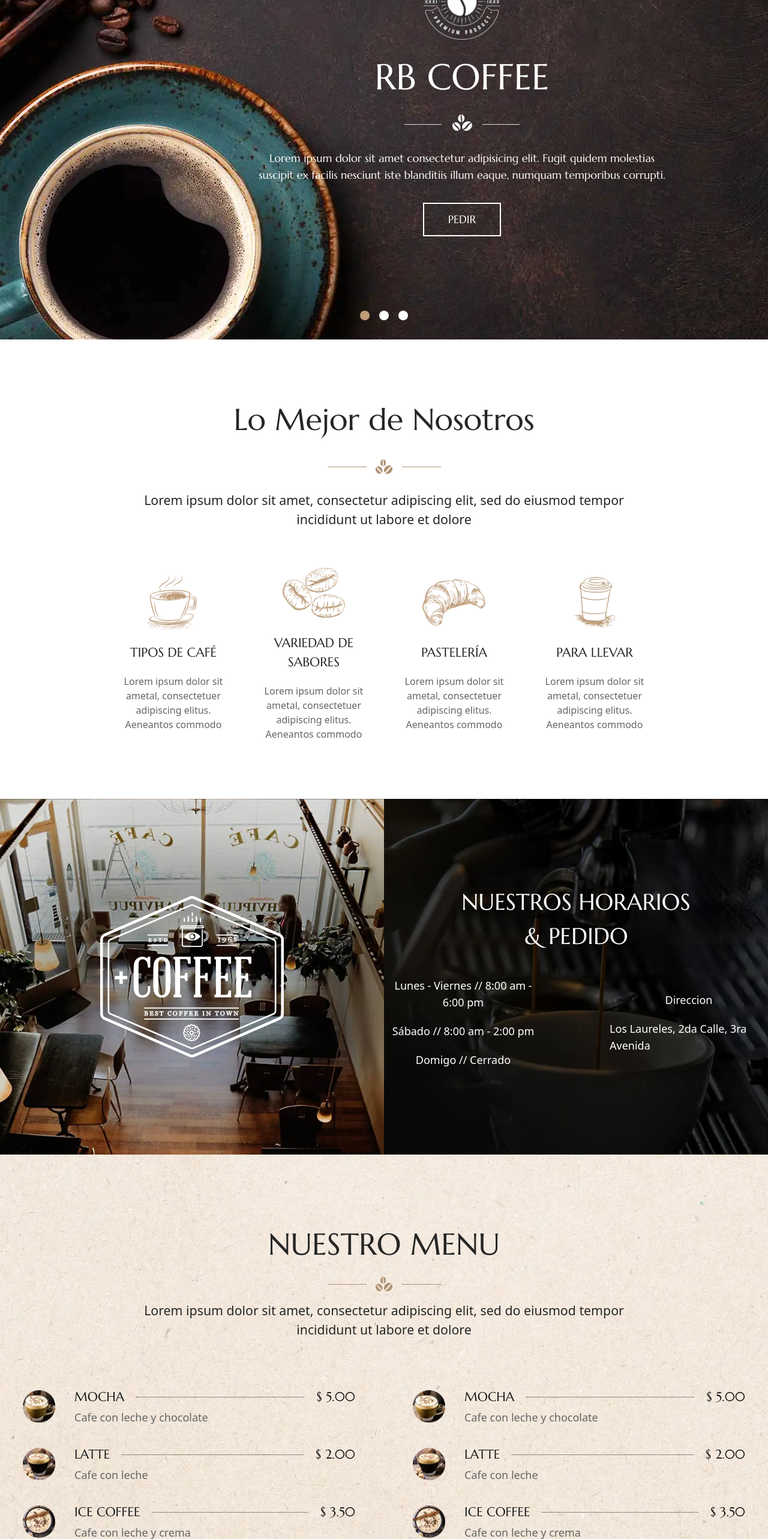
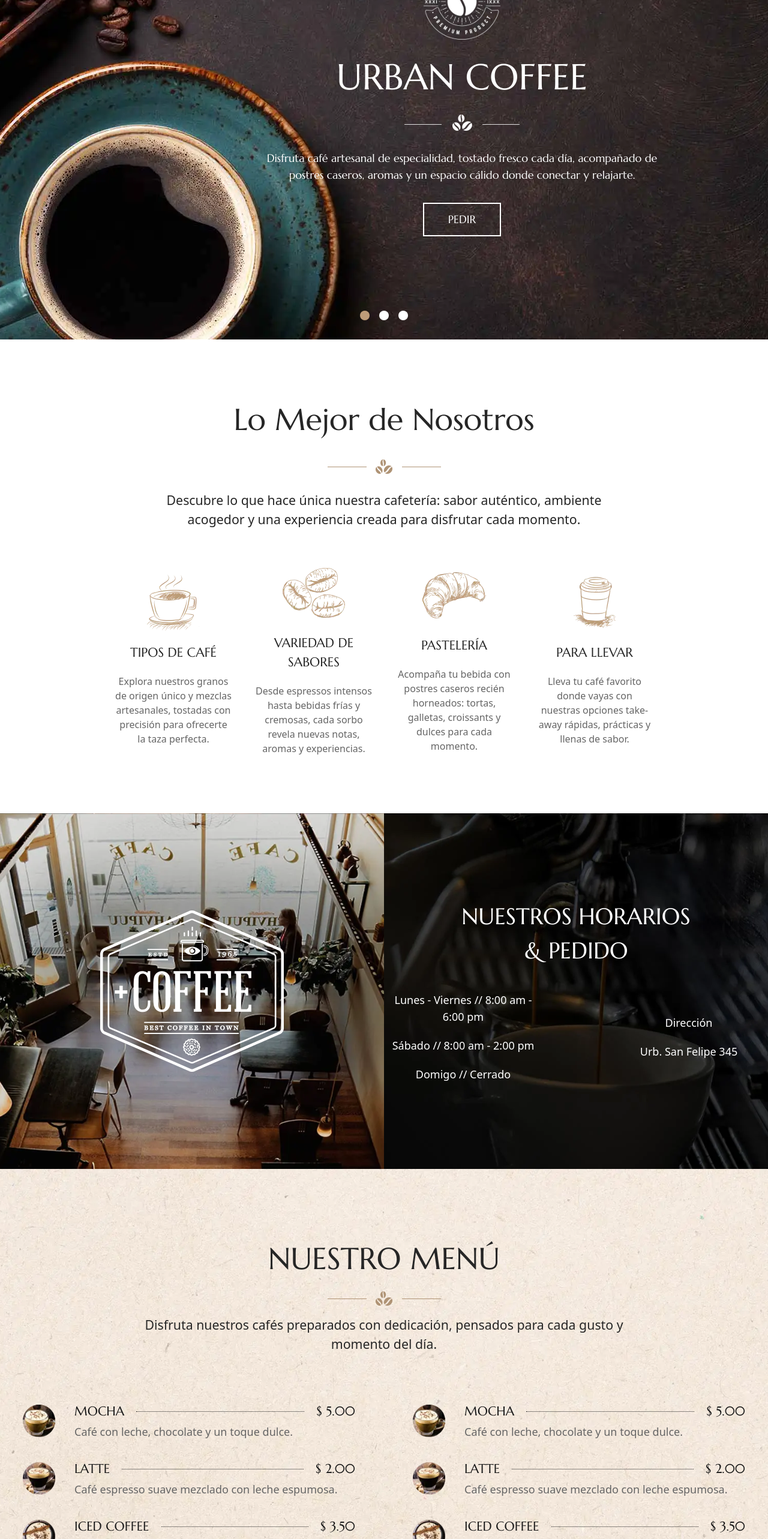
Before and after one commit to RoyerB3J5/cafeteria, a Next.js app: page / in a window 1280 px wide. Shown: the part 234-2800 px from the top of the page at 60% size. Built offline with nearby package versions, Linux system fonts and the light colour scheme.

Commit message:
fix:description

```diff
--- a/src/app/layout.tsx
+++ b/src/app/layout.tsx
@@ -11,7 +11,7 @@
 });
 
 export const metadata: Metadata = {
-  title: "RB C0ffee",
+  title: "URBAN COFFEE - Café de Especialidad",
   description:
     "Disfruta de un bun café de especialidad, en un ambiente acogedor ",
 };
--- a/src/components/Footer.tsx
+++ b/src/components/Footer.tsx
@@ -4,7 +4,7 @@
 function Footer() {
   return (
     <footer className=" w-full py-16 px-20 flex flex-col md:flex-row gap-16 md:gap-0 justify-around items-center bg-footer">
-      <p className="text-white text-lg"> © 2025 RB COFFEE</p>
+      <p className="text-white text-lg"> © 2026 URBAN COFFEE</p>
 
       <Image
         src="/logo-light.png"
--- a/src/components/Section1.tsx
+++ b/src/components/Section1.tsx
@@ -25,27 +25,40 @@
     }, 500);
   };
   return (
-    <section id="inicio"
+    <section
+      id="inicio"
       className={` h-screen w-full flex flex-col justify-center items-end text-white gap-8 px-12 md:px-16 lg:px-40 bg-center `}
       style={{ backgroundImage: `url(/carrusel/slide${indexImage}.webp)` }}
     >
-      <div className={`flex flex-col justify-center items-center max-w-[700px] gap-5 md:gap-8 transition-all duration-500 ${
+      <div
+        className={`flex flex-col justify-center items-center max-w-[700px] gap-5 md:gap-8 transition-all duration-500 ${
           visible ? "opacity-100 translate-y-0" : "opacity-0 translate-y-10"
-        }`}>
+        }`}
+      >
         <div className="size-20 md:size-28 lg:size-32 relative">
           <Image
             src="/logo2.png"
             alt="Logo secundario"
             fill
             sizes="(max-width: 768px) 80px, (max-width: 1024px) 112px, 128px"
-            style={{ objectFit: "contain"  }}
+            style={{ objectFit: "contain" }}
           />
         </div>
 
-        <h1 className=" font-medium text-4xl md:text-5xl lg:text-6xl">RB COFFEE</h1>
-        <Image src="/separador.png" width={220} alt="Separador" height={20} style={{ width: "auto", height: "auto" }}/>
+        <h1 className=" font-medium text-4xl md:text-5xl lg:text-6xl">
+          URBAN COFFEE
+        </h1>
+        <Image
+          src="/separador.png"
+          width={220}
+          alt="Separador"
+          height={20}
+          style={{ width: "auto", height: "auto" }}
+        />
         <p className="text-center text-base lg:text-lg md:max-w-[600px] lg:max-w-[700px]">
-          Lorem ipsum dolor sit amet consectetur adipisicing elit. Fugit quidem molestias suscipit ex facilis nesciunt iste blanditiis illum eaque, numquam temporibus corrupti.
+          Disfruta café artesanal de especialidad, tostado fresco cada día,
+          acompañado de postres caseros, aromas y un espacio cálido donde
+          conectar y relajarte.
         </p>
         <button className=" px-10 py-3 border-2 border-white text-lg hover:bg-marron hover:border-marron  transition-all">
           PEDIR
--- a/src/components/Section2.tsx
+++ b/src/components/Section2.tsx
@@ -3,31 +3,40 @@
   title: string;
   description: string;
   image: string;
-}
+};
 
 function Section2() {
-  const data : DataType[] = [{
-    title:"Tipos de café",
-    description:"Lorem ipsum dolor sit ametal, consectetuer adipiscing elitus. Aeneantos commodo",
-    image:"image1.webp"
+  const data: DataType[] = [
+    {
+      title: "Tipos de café",
+      description:
+        "Explora nuestros granos de origen único y mezclas artesanales, tostadas con precisión para ofrecerte la taza perfecta.",
+      image: "image1.webp",
     },
     {
-    title:"Variedad de sabores",
-    description:"Lorem ipsum dolor sit ametal, consectetuer adipiscing elitus. Aeneantos commodo",
-    image:"image2.webp"
+      title: "Variedad de sabores",
+      description:
+        "Desde espressos intensos hasta bebidas frías y cremosas, cada sorbo revela nuevas notas, aromas y experiencias.",
+      image: "image2.webp",
     },
     {
-    title:"Pastelería",
-    description:"Lorem ipsum dolor sit ametal, consectetuer adipiscing elitus. Aeneantos commodo",
-    image:"image3.webp"
+      title: "Pastelería",
+      description:
+        "Acompaña tu bebida con postres caseros recién horneados: tortas, galletas, croissants y dulces para cada momento.",
+      image: "image3.webp",
     },
     {
-    title:"Para llevar",
-    description:"Lorem ipsum dolor sit ametal, consectetuer adipiscing elitus. Aeneantos commodo",
-    image:"image4.webp"
-  }]
+      title: "Para llevar",
+      description:
+        "Lleva tu café favorito donde vayas con nuestras opciones take-away rápidas, prácticas y llenas de sabor.",
+      image: "image4.webp",
+    },
+  ];
   return (
-    <section id ="nosotros" className="w-full flex flex-col justify-center items-center gap-7 py-24 px-10 md:px-20">
+    <section
+      id="nosotros"
+      className="w-full flex flex-col justify-center items-center gap-7 py-24 px-10 md:px-20"
+    >
       <h2 className="text-4xl text-tittle font-medium text-center ">
         Lo Mejor de Nosotros
       </h2>
@@ -39,12 +48,22 @@
         style={{ width: "auto", height: "auto" }}
       />
       <p className="text-center text-xl font-sans font-light text-tittle max-w-[820px]">
-      Lorem ipsum dolor sit amet, consectetur adipiscing elit, sed do eiusmod tempor incididunt ut labore et dolore
+        Descubre lo que hace única nuestra cafetería: sabor auténtico, ambiente
+        acogedor y una experiencia creada para disfrutar cada momento.
       </p>
       <div className="grid grid-cols-1 md:grid-cols-2 lg:grid-cols-4 gap-10  md:max-w-full max-w-[820px] pt-8 px-0 lg:px-28 ">
-        {data.map((item,index)=>(
-          <div className="flex flex-col items-center justify-center gap-5" key={index}>
-            <Image src={`/section2/${item.image}`} alt={item.title} width={100} height={100} style={{ width: "auto", height: "auto" }}/>
+        {data.map((item, index) => (
+          <div
+            className="flex flex-col items-center justify-center gap-5"
+            key={index}
+          >
+            <Image
+              src={`/section2/${item.image}`}
+              alt={item.title}
+              width={100}
+              height={100}
+              style={{ width: "auto", height: "auto" }}
+            />
             <h3 className="uppercase text-tittle text-xl text-center">
               {item.title}
             </h3>
--- a/src/components/Section3.tsx
+++ b/src/components/Section3.tsx
@@ -28,8 +28,8 @@
             <p>Domigo // Cerrado</p>
           </div>
           <div className="flex flex-col justify-center items-center gap-5 w-full">
-            <p>Direccion</p>
-            <p>Los Laureles, 2da Calle, 3ra Avenida</p>
+            <p>Dirección</p>
+            <p>Urb. San Felipe 345</p>
           </div>
         </div>
       </div>
--- a/src/components/Section4.tsx
+++ b/src/components/Section4.tsx
@@ -13,31 +13,31 @@
         title: "Mocha",
         image: "mocha",
         price: 5.0,
-        description: "Cafe con leche y chocolate",
+        description: "Café con leche, chocolate y un toque dulce.",
       },
       {
         title: "Latte",
         image: "latte",
         price: 2.0,
-        description: "Cafe con leche",
+        description: "Café espresso suave mezclado con leche espumosa.",
       },
       {
-        title: "Ice Coffee",
+        title: "Iced Coffee",
         image: "ice-coffe",
         price: 3.5,
-        description: "Cafe con leche y crema",
+        description: "Café frío con leche y crema, ideal para refrescarte.",
       },
       {
         title: "Espresso",
         image: "espresso",
         price: 1.5,
-        description: "Cafe solo",
+        description: "Café intenso y aromático servido solo.",
       },
       {
         title: "Americano",
         image: "americano",
         price: 2.5,
-        description: "Cafe y agua",
+        description: "Café espresso rebajado con agua caliente.",
       },
     ],
     [
@@ -45,31 +45,31 @@
         title: "Mocha",
         image: "mocha",
         price: 5.0,
-        description: "Cafe con leche y chocolate",
+        description: "Café con leche, chocolate y un toque dulce.",
       },
       {
         title: "Latte",
         image: "latte",
         price: 2.0,
-        description: "Cafe con leche",
+        description: "Café espresso suave mezclado con leche espumosa.",
       },
       {
-        title: "Ice Coffee",
+        title: "Iced Coffee",
         image: "ice-coffe",
         price: 3.5,
-        description: "Cafe con leche y crema",
+        description: "Café frío con leche y crema, ideal para refrescarte.",
       },
       {
         title: "Espresso",
         image: "espresso",
         price: 1.5,
-        description: "Cafe solo",
+        description: "Café intenso y aromático servido solo.",
       },
       {
         title: "Americano",
         image: "americano",
         price: 2.5,
-        description: "Cafe y agua",
+        description: "Café espresso rebajado con agua caliente.",
       },
     ],
   ];
@@ -79,7 +79,7 @@
       style={{ backgroundImage: "url('/section4/fondo.webp')" }}
     >
       <h2 className="text-4xl text-tittle font-medium text-center uppercase ">
-        Nuestro menu
+        Nuestro menú
       </h2>
       <Image
         src="/title-separator.png"
@@ -89,8 +89,7 @@
         style={{ width: "auto", height: "auto" }}
       />
       <p className="text-center text-xl font-sans font-light text-tittle max-w-[820px]">
-        Lorem ipsum dolor sit amet, consectetur adipiscing elit, sed do eiusmod
-        tempor incididunt ut labore et dolore
+        Disfruta nuestros cafés preparados con dedicación, pensados para cada gusto y momento del día.
       </p>
       <div className="w-full lg:w-[1300px] grid grid-cols-1 lg:grid-cols-2 gap-8 lg:gap-24 mt-16 px-12 ">
         {dataCoffee.map((coffe, index) => (
--- a/src/components/Section5.tsx
+++ b/src/components/Section5.tsx
@@ -16,7 +16,7 @@
       className="flex flex-col justify-center items-center gap-10 mt-24"
     >
       <h2 className="text-4xl text-tittle font-medium text-center uppercase ">
-        Nuestra dulce galeria
+        Nuestra dulce galería
       </h2>
       <Image
         src="/title-separator.png"
@@ -26,8 +26,8 @@
         style={{ width: "auto", height: "auto" }}
       />
       <p className="text-center text-xl font-sans font-light text-tittle max-w-[820px]">
-        Lorem ipsum dolor sit amet, consectetur adipiscing elit, sed do eiusmod
-        tempor incididunt ut labore et dolore
+        Un espacio para antojarte: pasteles, postres y bebidas que preparamos
+        cada día con ingredientes frescos y mucho amor.
       </p>
       <div className="grid grid-cols-1 sm:grid-cols-2 md:grid-cols-3 lg:grid-cols-4 gap-6 w-full mt-5">
         {images.map((img, index) => (
```
Lines whose indentation alone changed are shown as unchanged.
